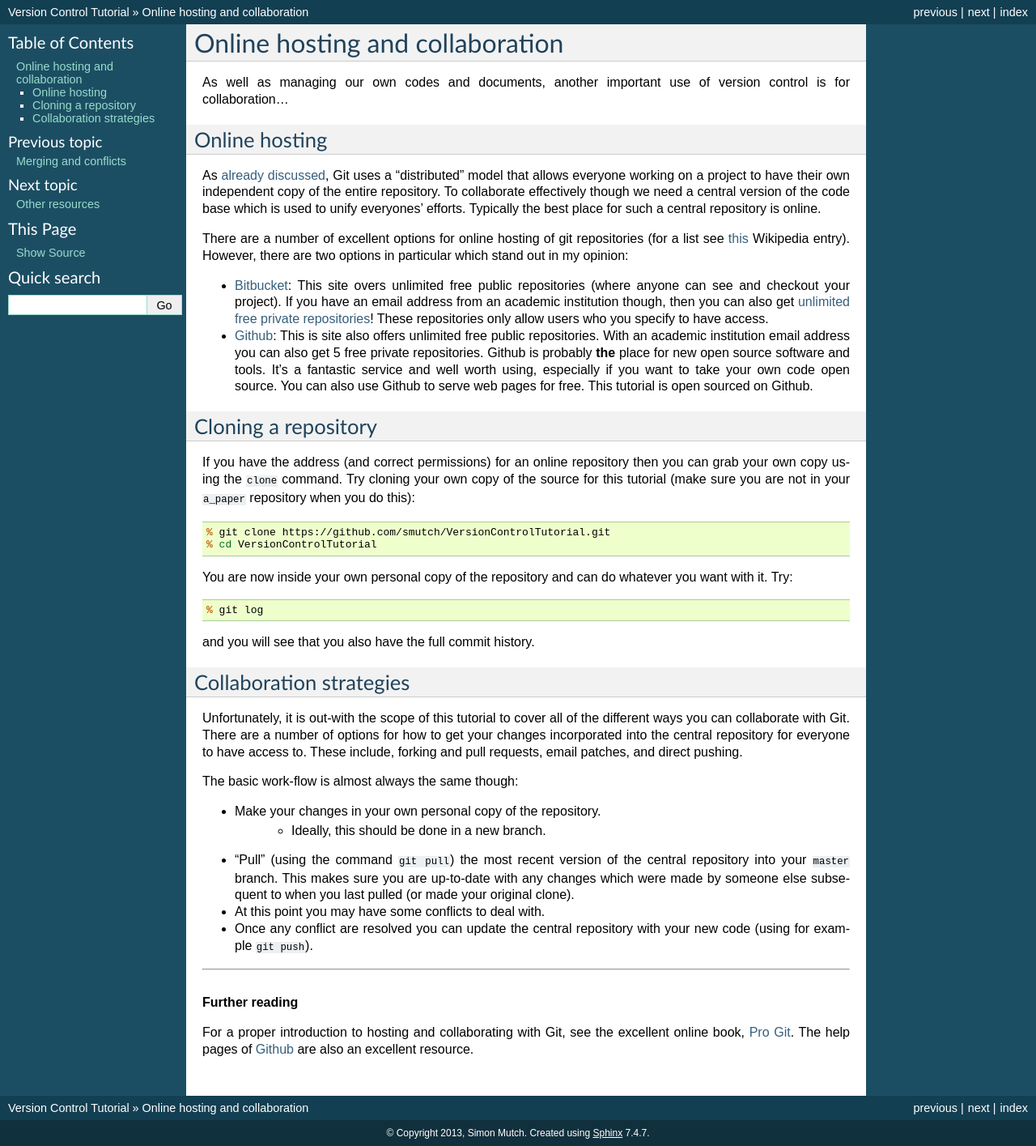
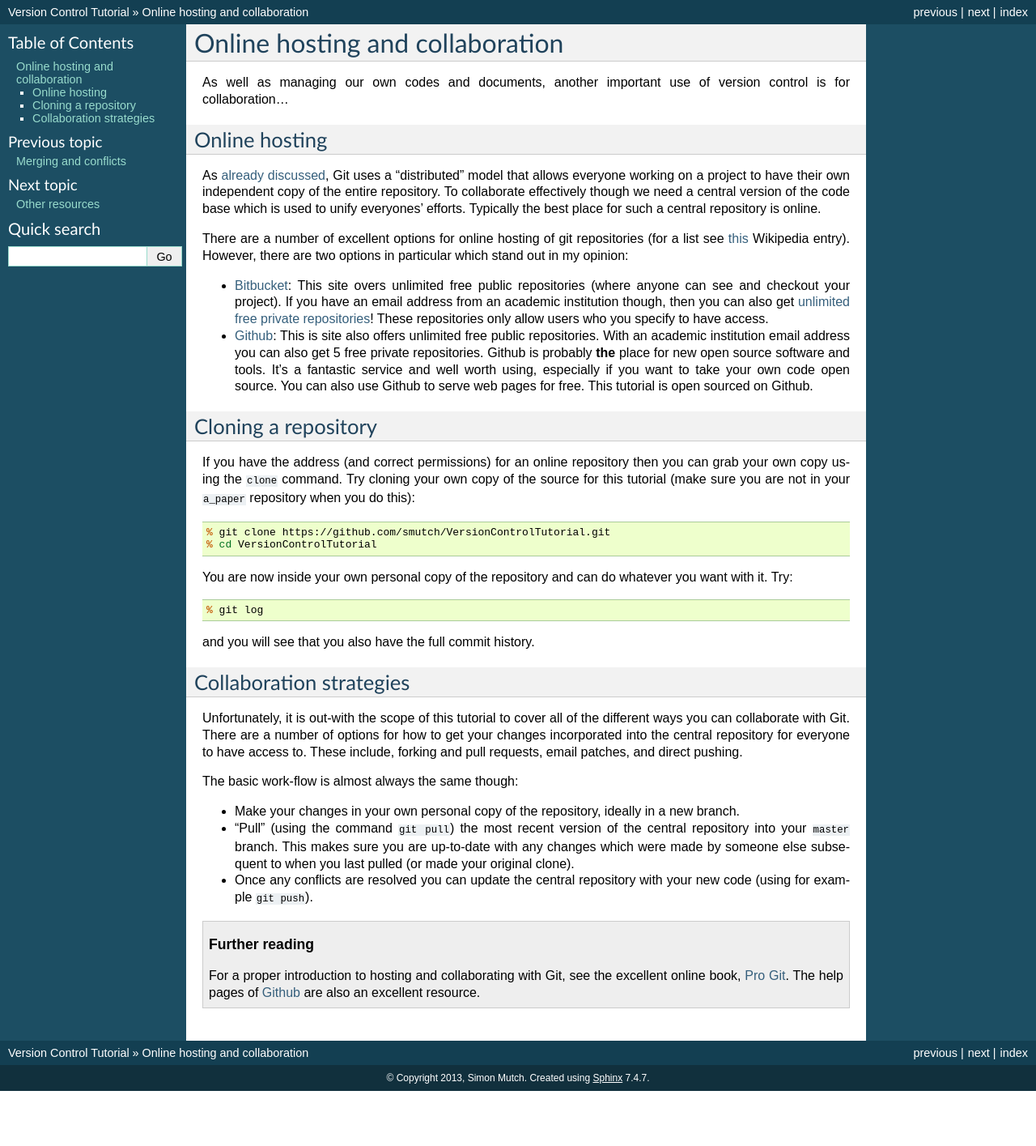
Before and after one commit to AstroinformaticsAU/VersionControlTutorial, a Sphinx documentation site: the page built from source/pages/5-collaboration.rst, in a window 1280 px wide. Shown: the whole page at 81% size. Built offline with Sphinx 7.4.7, drawn with Linux system fonts in a browser that asks for light colours; after the commit the page ends 1347 px from its top, so only the background shows below that.

Commit message:
Stop showing links to source.

```diff
--- a/source/conf.py
+++ b/source/conf.py
@@ -147,7 +147,7 @@ html_static_path = ['_static']
 #html_split_index = False
 
 # If true, links to the reST sources are added to the pages.
-#html_show_sourcelink = True
+html_show_sourcelink = False
 
 # If true, "Created using Sphinx" is shown in the HTML footer. Default is True.
 #html_show_sphinx = True
--- a/source/pages/5-collaboration.rst
+++ b/source/pages/5-collaboration.rst
@@ -68,22 +68,19 @@ direct pushing.
 
 The basic work-flow is almost always the same though:
 
-- Make your changes in your own personal copy of the repository.
-    - Ideally, this should be done in a new branch.
+- Make your changes in your own personal copy of the repository, ideally in a
+  new branch.
 - "Pull" (using the command ``git pull``) the most recent version of the central
   repository into your ``master`` branch.  This makes sure you are up-to-date
   with any changes which were made by someone else subsequent to when you last
   pulled (or made your original clone).
-- At this point you may have some conflicts to deal with.
-- Once any conflict are resolved you can update the central repository with your
+- Once any conflicts are resolved you can update the central repository with your
   new code (using for example ``git push``).
 
-~~~~~~~~~~
+.. topic:: Further reading
 
-.. rubric:: Further reading
-
-For a proper introduction to hosting and collaborating with Git, see the
-excellent online book, `Pro Git <http://git-scm.com/book>`_.  The help pages of
-`Github`_ are also an excellent resource.
+    For a proper introduction to hosting and collaborating with Git, see the
+    excellent online book, `Pro Git <http://git-scm.com/book>`_.  The help pages
+    of `Github`_ are also an excellent resource.
 
 .. _Github: https://github.com/
```
Also changed, not shown: outline.md (+1 -0 lines).
